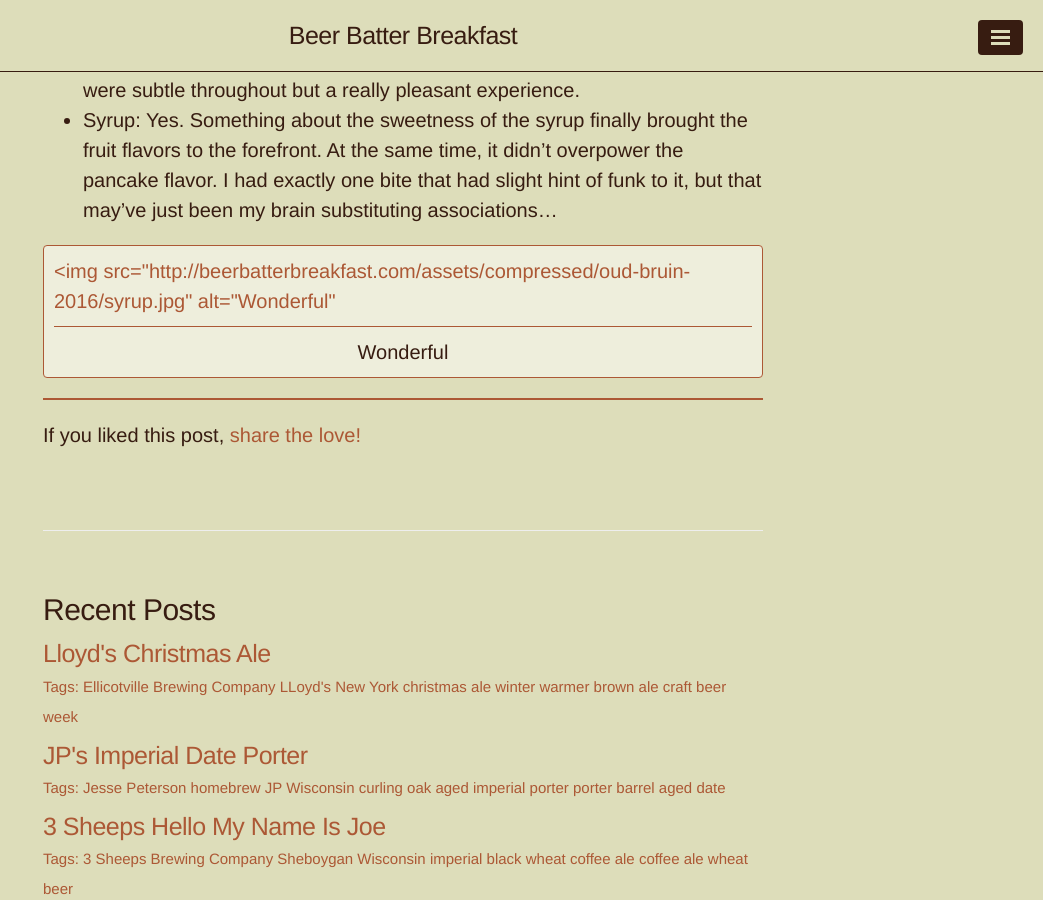
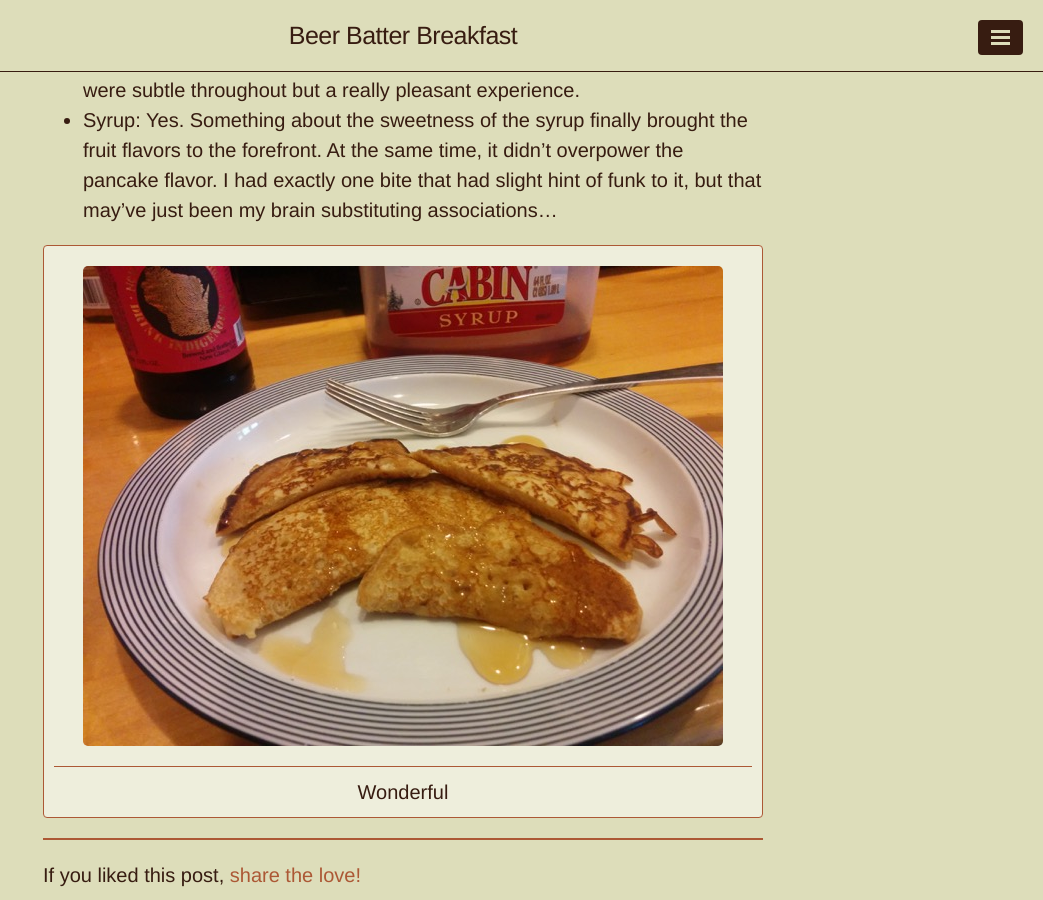
Before and after one commit to bradorego/beerbatterbreakfast, a Jekyll site: the page built from _posts/2016-05-15-oud-bruin-2016.md, in a window 1280 px wide and 900 px high, scrolled down 3187 px. Shown: the whole window, without its empty margins (237-1280 px from the left). Built offline with Jekyll 4.4.1, drawn with Linux system fonts in a browser that asks for light colours.

Commit message:
lol whoops1

```diff
--- a/_posts/2016-05-15-oud-bruin-2016.md
+++ b/_posts/2016-05-15-oud-bruin-2016.md
@@ -59,7 +59,7 @@ My first impression of these pancakes was a wonderful cherry aroma. It was subtl
 
 <figure class="imageWrap">
   <a href="{{ site.url }}/assets/full/oud-bruin-2016/syrup.jpg">
-    <img src="{{ site.url }}/assets/compressed/oud-bruin-2016/syrup.jpg" alt="Wonderful"
+    <img src="{{ site.url }}/assets/compressed/oud-bruin-2016/syrup.jpg" alt="Wonderful" />
   </a>
   <figcaption>
     Wonderful
```
